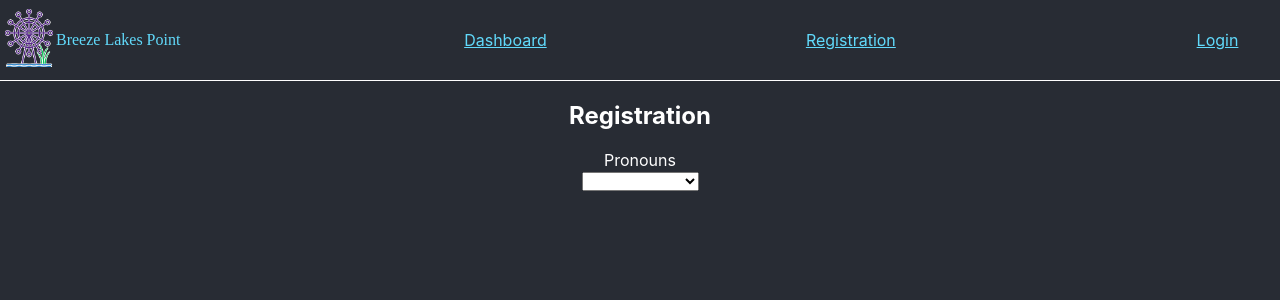
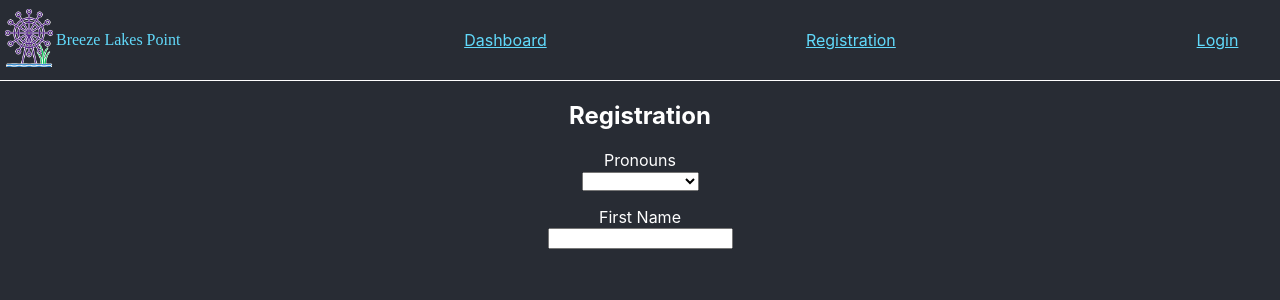
Before and after one commit to kristenkinnearohlmann/breeze-lakes-point-frontend, a React (Create React App) app: page /registration in a window 1280 px wide. Shown: the top 300 px of the page. Built offline with nearby package versions, Linux system fonts and the light colour scheme; a web font is replaced by a local one.

Commit message:
Added first name field and added htmlFor to handle the for attribute of label tags

```diff
--- a/src/components/Registration.js
+++ b/src/components/Registration.js
@@ -4,7 +4,8 @@ import { connect } from 'react-redux'
 class Registration extends Component {
 
     state = {
-        pronoun_id: -1
+        pronoun_id: -1,
+        first_name: ""
     }
 
     handleonChange = event => {
@@ -28,7 +29,7 @@ class Registration extends Component {
                 <form>
                     <p>
                         {/* see notes for source */}
-                        <label>Pronouns</label><br/>
+                        <label htmlFor="pronoun_id">Pronouns</label><br/>
                         <select name="pronoun_id" id="pronoun_id" value={this.state.pronoun_id} onChange={this.handleonChange}>
                             <option value="-1"></option>
                             <option value="1">she/her/hers</option>
@@ -37,6 +38,14 @@ class Registration extends Component {
                             <option value="4">she/they/theirs</option>
                             <option value="5">he/they/theirs</option>
                         </select>
+                    </p>
+                    <p>
+                        <div>
+                            <p>
+                                <label htmlFor="first_name">First Name</label><br/>
+                                <input type="text" name="first_name" id="first_name" value={this.state.first_name} onChange={this.handleonChange} />
+                            </p>
+                        </div>
                     </p>
                 </form>
             </div>
```
